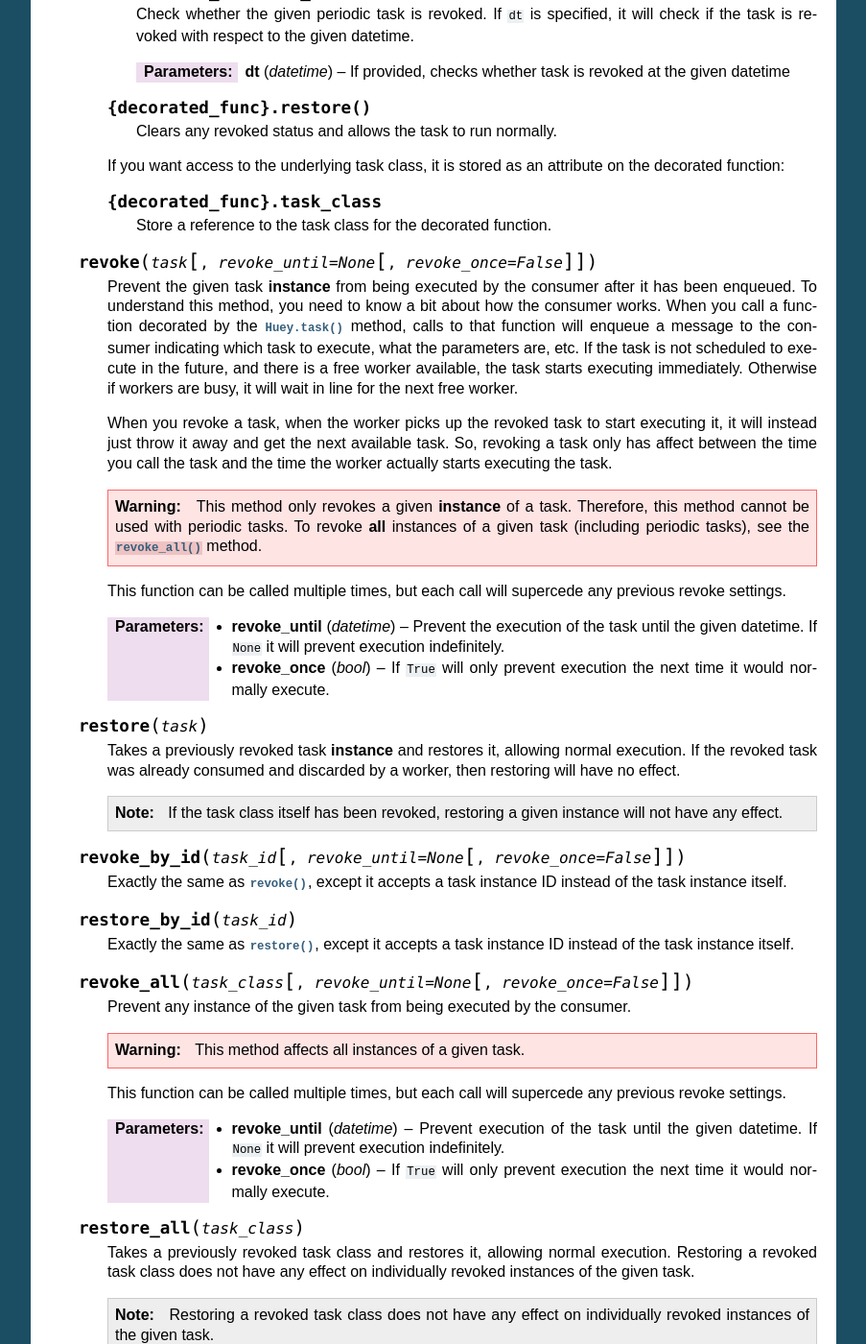
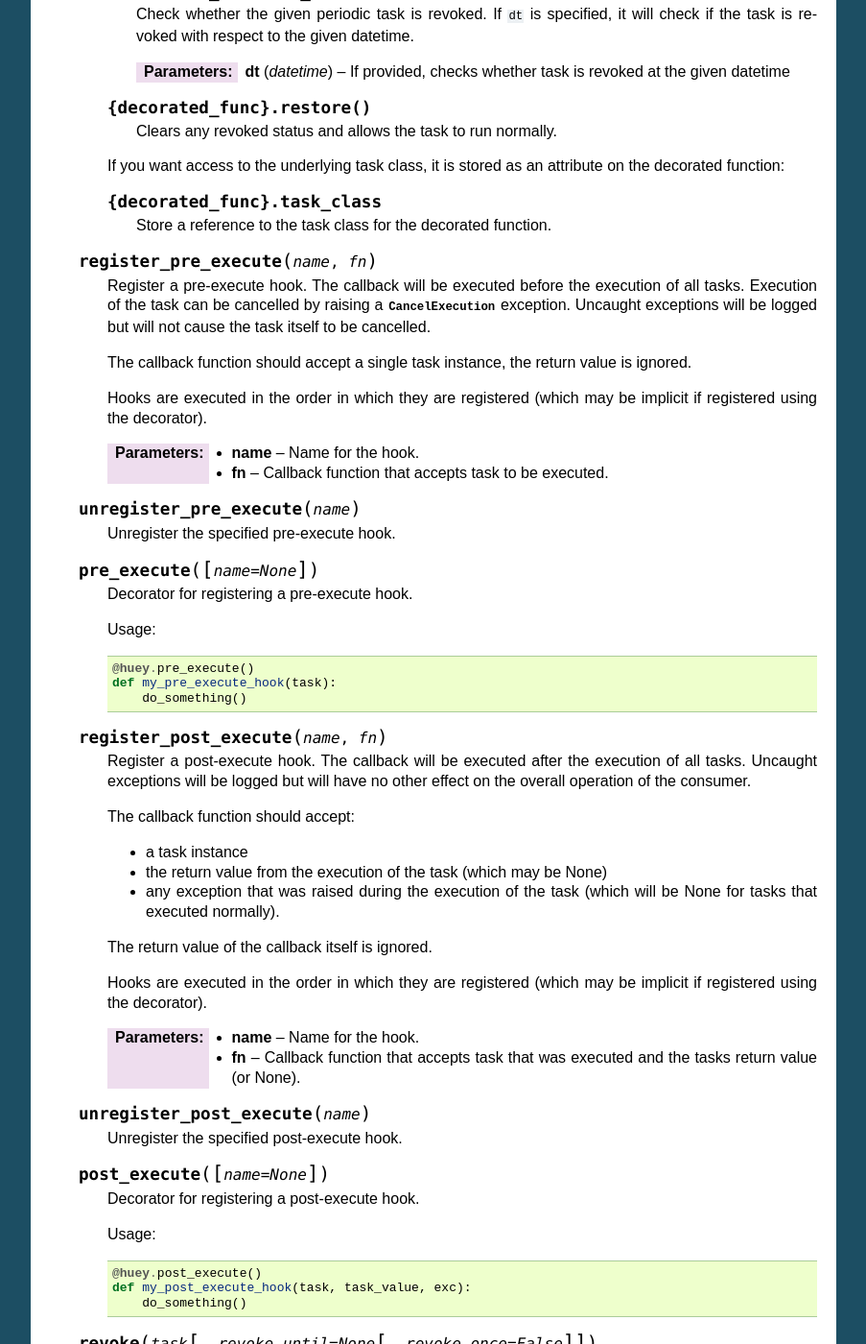
Before and after one commit to coleifer/huey, a Sphinx documentation site: the page built from docs/api.rst, in a window 1280 px wide and 1400 px high, scrolled down 5241 px. Shown: the whole window at 96% size, without its empty margins (198-1101 px from the left). Built offline with Sphinx 7.4.7, drawn with Linux system fonts in a browser that asks for light colours; pages that are not in the unit, such as notebooks, are missing from menus; some of the changed text lies outside the part shown.

Commit message:
Document pre/post- hooks.

```diff
--- a/docs/api.rst
+++ b/docs/api.rst
@@ -335,6 +335,76 @@ Function decorators and helpers
         .. py:attribute:: {decorated_func}.task_class
 
             Store a reference to the task class for the decorated function.
+
+    .. py:method:: register_pre_execute(name, fn)
+
+        Register a pre-execute hook. The callback will be executed before the
+        execution of all tasks. Execution of the task can be cancelled by
+        raising a :py:class:`CancelExecution` exception. Uncaught exceptions
+        will be logged but will not cause the task itself to be cancelled.
+
+        The callback function should accept a single task instance, the return
+        value is ignored.
+
+        Hooks are executed in the order in which they are registered (which may
+        be implicit if registered using the decorator).
+
+        :param name: Name for the hook.
+        :param fn: Callback function that accepts task to be executed.
+
+    .. py:method:: unregister_pre_execute(name)
+
+        Unregister the specified pre-execute hook.
+
+    .. py:method:: pre_execute([name=None])
+
+        Decorator for registering a pre-execute hook.
+
+        Usage:
+
+        .. code-block:: python
+
+            @huey.pre_execute()
+            def my_pre_execute_hook(task):
+                do_something()
+
+    .. py:method:: register_post_execute(name, fn)
+
+        Register a post-execute hook. The callback will be executed after the
+        execution of all tasks. Uncaught exceptions will be logged but will
+        have no other effect on the overall operation of the consumer.
+
+        The callback function should accept:
+
+        * a task instance
+        * the return value from the execution of the task (which may be None)
+        * any exception that was raised during the execution of the task (which
+          will be None for tasks that executed normally).
+
+        The return value of the callback itself is ignored.
+
+        Hooks are executed in the order in which they are registered (which may
+        be implicit if registered using the decorator).
+
+        :param name: Name for the hook.
+        :param fn: Callback function that accepts task that was executed and
+                   the tasks return value (or None).
+
+    .. py:method:: unregister_post_execute(name)
+
+        Unregister the specified post-execute hook.
+
+    .. py:method:: post_execute([name=None])
+
+        Decorator for registering a post-execute hook.
+
+        Usage:
+
+        .. code-block:: python
+
+            @huey.post_execute()
+            def my_post_execute_hook(task, task_value, exc):
+                do_something()
 
     .. py:method:: revoke(task[, revoke_until=None[, revoke_once=False]])
 
```
